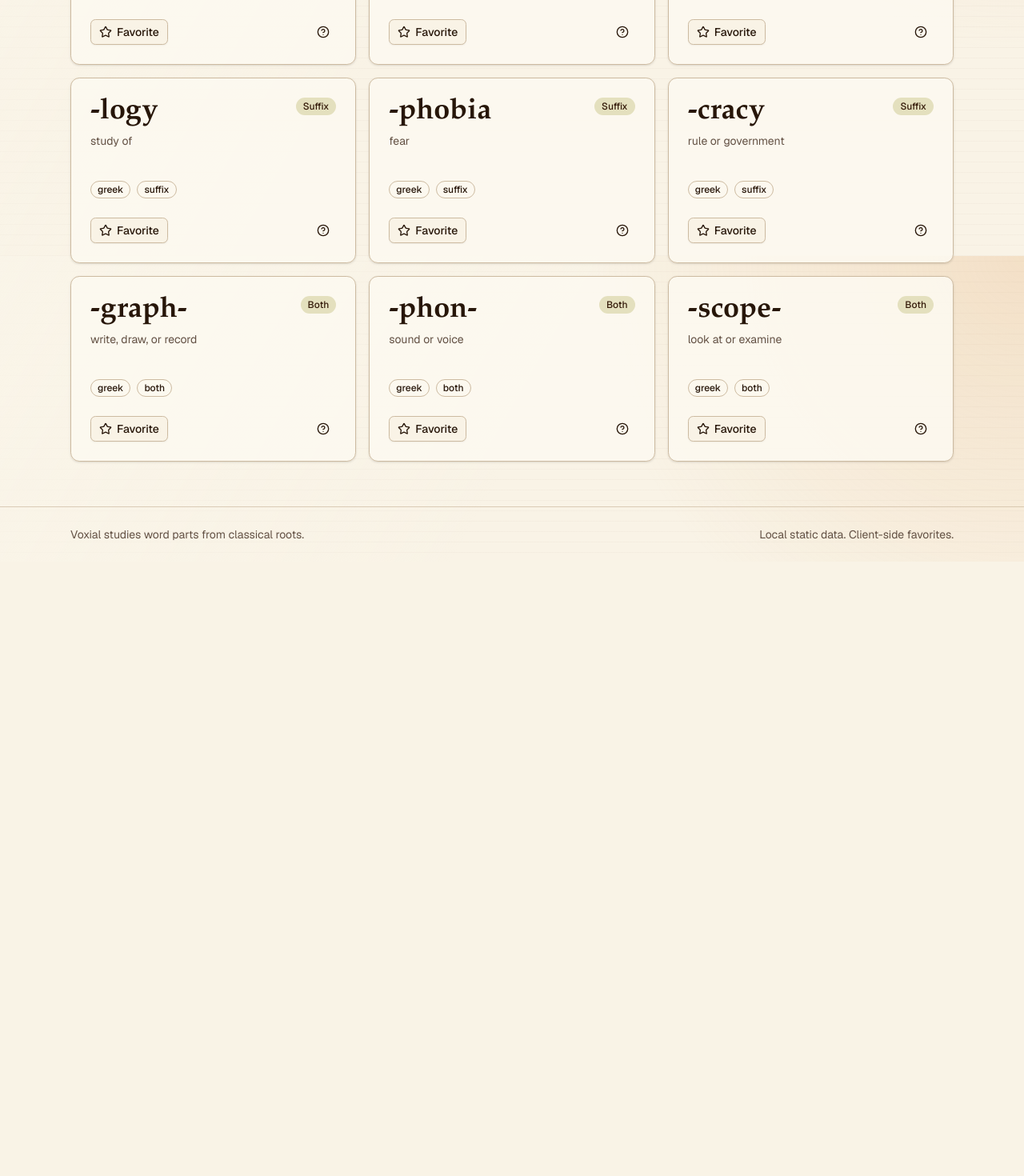
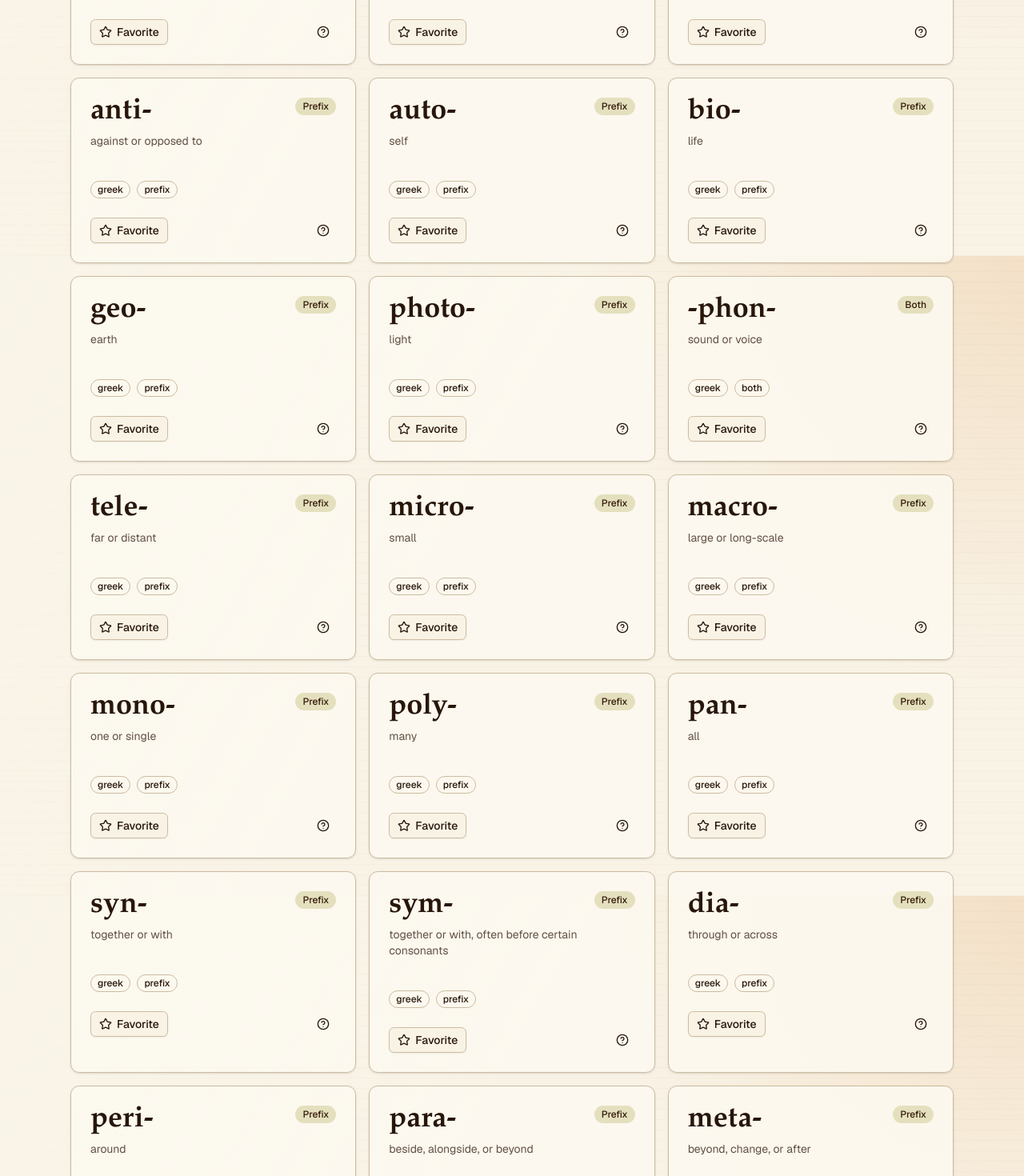
Before and after one commit to Zanny7/Voxial, a Next.js app: page /greek in a window 1280 px wide. Shown: the part 480-1950 px from the top of the page at 80% size. Before the commit the page ends 1182 px from the top, so only its background shows below. Built offline with nearby package versions, Linux system fonts and the light colour scheme.

Commit message:
VOX-17 add Greek affix dataset

```diff
--- a/src/data/affixes.ts
+++ b/src/data/affixes.ts
@@ -41,7 +41,7 @@ function defineAffix(
   };
 }
 
-export const affixes: Affix[] = [
+const greekAffixes: Affix[] = [
   defineAffix(
     "greek-hemo",
     "greek",
@@ -51,6 +51,296 @@ export const affixes: Affix[] = [
     "blood",
     "hemoglobin",
     "A blood protein that carries oxygen.",
+  ),
+  defineAffix(
+    "greek-hypo",
+    "greek",
+    "prefix",
+    "hypo",
+    "hypo-",
+    "under, below, or too little",
+    "hypothermia",
+    "A condition where body temperature is too low.",
+  ),
+  defineAffix(
+    "greek-hyper",
+    "greek",
+    "prefix",
+    "hyper",
+    "hyper-",
+    "over, beyond, or excessive",
+    "hypertension",
+    "Blood pressure that is higher than normal.",
+  ),
+  defineAffix(
+    "greek-anti",
+    "greek",
+    "prefix",
+    "anti",
+    "anti-",
+    "against or opposed to",
+    "antibiotic",
+    "A medicine that works against bacteria.",
+  ),
+  defineAffix(
+    "greek-auto",
+    "greek",
+    "prefix",
+    "auto",
+    "auto-",
+    "self",
+    "autobiography",
+    "A life story written by the person themself.",
+  ),
+  defineAffix(
+    "greek-bio",
+    "greek",
+    "prefix",
+    "bio",
+    "bio-",
+    "life",
+    "biology",
+    "The study of living things.",
+  ),
+  defineAffix(
+    "greek-geo",
+    "greek",
+    "prefix",
+    "geo",
+    "geo-",
+    "earth",
+    "geology",
+    "The study of the earth.",
+  ),
+  defineAffix(
+    "greek-photo",
+    "greek",
+    "prefix",
+    "photo",
+    "photo-",
+    "light",
+    "photograph",
+    "An image made using light.",
+  ),
+  defineAffix(
+    "greek-phon",
+    "greek",
+    "both",
+    "phon",
+    "-phon-",
+    "sound or voice",
+    "phonics",
+    "A method of learning sounds in language.",
+  ),
+  defineAffix(
+    "greek-tele",
+    "greek",
+    "prefix",
+    "tele",
+    "tele-",
+    "far or distant",
+    "telescope",
+    "An instrument for seeing distant objects.",
+  ),
+  defineAffix(
+    "greek-micro",
+    "greek",
+    "prefix",
+    "micro",
+    "micro-",
+    "small",
+    "microscope",
+    "An instrument for seeing very small things.",
+  ),
+  defineAffix(
+    "greek-macro",
+    "greek",
+    "prefix",
+    "macro",
+    "macro-",
+    "large or long-scale",
+    "macroeconomics",
+    "The study of large-scale economic systems.",
+  ),
+  defineAffix(
+    "greek-mono",
+    "greek",
+    "prefix",
+    "mono",
+    "mono-",
+    "one or single",
+    "monologue",
+    "A speech by one person.",
+  ),
+  defineAffix(
+    "greek-poly",
+    "greek",
+    "prefix",
+    "poly",
+    "poly-",
+    "many",
+    "polygon",
+    "A shape with many sides.",
+  ),
+  defineAffix(
+    "greek-pan",
+    "greek",
+    "prefix",
+    "pan",
+    "pan-",
+    "all",
+    "pandemic",
+    "A disease outbreak spread across many places or people.",
+  ),
+  defineAffix(
+    "greek-syn",
+    "greek",
+    "prefix",
+    "syn",
+    "syn-",
+    "together or with",
+    "synchronize",
+    "To make things happen at the same time.",
+  ),
+  defineAffix(
+    "greek-sym",
+    "greek",
+    "prefix",
+    "sym",
+    "sym-",
+    "together or with, often before certain consonants",
+    "symmetry",
+    "Balanced parts that fit together.",
+  ),
+  defineAffix(
+    "greek-dia",
+    "greek",
+    "prefix",
+    "dia",
+    "dia-",
+    "through or across",
+    "diameter",
+    "A line passing through the center of a circle.",
+  ),
+  defineAffix(
+    "greek-peri",
+    "greek",
+    "prefix",
+    "peri",
+    "peri-",
+    "around",
+    "perimeter",
+    "The distance around a shape.",
+  ),
+  defineAffix(
+    "greek-para",
+    "greek",
+    "prefix",
+    "para",
+    "para-",
+    "beside, alongside, or beyond",
+    "parallel",
+    "Lines running beside each other without meeting.",
+  ),
+  defineAffix(
+    "greek-meta",
+    "greek",
+    "prefix",
+    "meta",
+    "meta-",
+    "beyond, change, or after",
+    "metamorphosis",
+    "A change of form.",
+  ),
+  defineAffix(
+    "greek-ana",
+    "greek",
+    "prefix",
+    "ana",
+    "ana-",
+    "up, back, or again",
+    "analogy",
+    "A comparison that brings ideas back to a similar pattern.",
+  ),
+  defineAffix(
+    "greek-cata",
+    "greek",
+    "prefix",
+    "cata",
+    "cata-",
+    "down",
+    "catastrophe",
+    "A sudden downfall or disastrous event.",
+  ),
+  defineAffix(
+    "greek-dys",
+    "greek",
+    "prefix",
+    "dys",
+    "dys-",
+    "bad, difficult, or impaired",
+    "dysfunction",
+    "Something not working properly.",
+  ),
+  defineAffix(
+    "greek-eu",
+    "greek",
+    "prefix",
+    "eu",
+    "eu-",
+    "good or well",
+    "eulogy",
+    "A speech of praise, often for someone who has died.",
+  ),
+  defineAffix(
+    "greek-pseudo",
+    "greek",
+    "prefix",
+    "pseudo",
+    "pseudo-",
+    "false",
+    "pseudonym",
+    "A false or assumed name.",
+  ),
+  defineAffix(
+    "greek-crypt",
+    "greek",
+    "both",
+    "crypt",
+    "-crypt-",
+    "hidden",
+    "cryptic",
+    "Having a hidden or unclear meaning.",
+  ),
+  defineAffix(
+    "greek-neo",
+    "greek",
+    "prefix",
+    "neo",
+    "neo-",
+    "new",
+    "neonatal",
+    "Relating to newborn babies.",
+  ),
+  defineAffix(
+    "greek-paleo",
+    "greek",
+    "prefix",
+    "paleo",
+    "paleo-",
+    "ancient or old",
+    "paleontology",
+    "The study of ancient life through fossils.",
+  ),
+  defineAffix(
+    "greek-hydro",
+    "greek",
+    "prefix",
+    "hydro",
+    "hydro-",
+    "water",
+    "hydration",
+    "The process of adding or absorbing water.",
   ),
   defineAffix(
     "greek-thermo",
@@ -73,14 +363,64 @@ export const affixes: Affix[] = [
     "The arrangement of events in time order.",
   ),
   defineAffix(
-    "greek-logy",
+    "greek-psych",
     "greek",
-    "suffix",
-    "logy",
-    "-logy",
-    "study of",
-    "biology",
-    "The study of life.",
+    "both",
+    "psych",
+    "-psych-",
+    "mind",
+    "psychology",
+    "The study of the mind and behavior.",
+  ),
+  defineAffix(
+    "greek-anthrop",
+    "greek",
+    "both",
+    "anthrop",
+    "-anthrop-",
+    "human",
+    "anthropology",
+    "The study of humans and human societies.",
+  ),
+  defineAffix(
+    "greek-dem",
+    "greek",
+    "both",
+    "dem",
+    "-dem-",
+    "people",
+    "democracy",
+    "Government by the people.",
+  ),
+  defineAffix(
+    "greek-morph",
+    "greek",
+    "both",
+    "morph",
+    "-morph-",
+    "form or shape",
+    "morphology",
+    "The study of form or structure.",
+  ),
+  defineAffix(
+    "greek-path",
+    "greek",
+    "both",
+    "path",
+    "-path-",
+    "feeling, suffering, or disease",
+    "pathology",
+    "The study of disease.",
+  ),
+  defineAffix(
+    "greek-phil",
+    "greek",
+    "both",
+    "phil",
+    "-phil-",
+    "love or fondness",
+    "philosophy",
+    "Love of wisdom.",
   ),
   defineAffix(
     "greek-phobia",
@@ -93,16 +433,6 @@ export const affixes: Affix[] = [
     "An intense fear of something.",
   ),
   defineAffix(
-    "greek-cracy",
-    "greek",
-    "suffix",
-    "cracy",
-    "-cracy",
-    "rule or government",
-    "democracy",
-    "Rule by the people.",
-  ),
-  defineAffix(
     "greek-graph",
     "greek",
     "both",
@@ -113,14 +443,14 @@ export const affixes: Affix[] = [
     "Related to writing, drawing, or visual representation.",
   ),
   defineAffix(
-    "greek-phon",
+    "greek-gram",
     "greek",
     "both",
-    "phon",
-    "-phon-",
-    "sound or voice",
-    "phonics",
-    "A method of learning sounds in language.",
+    "gram",
+    "-gram-",
+    "something written or recorded",
+    "telegram",
+    "A message sent over a distance.",
   ),
   defineAffix(
     "greek-scope",
@@ -132,6 +462,89 @@ export const affixes: Affix[] = [
     "microscope",
     "A tool used to look at tiny things.",
   ),
+  defineAffix(
+    "greek-logy",
+    "greek",
+    "suffix",
+    "logy",
+    "-logy",
+    "study of",
+    "biology",
+    "The study of life.",
+  ),
+  defineAffix(
+    "greek-phile",
+    "greek",
+    "suffix",
+    "phile",
+    "-phile",
+    "lover of or one who likes",
+    "bibliophile",
+    "A person who loves books.",
+  ),
+  defineAffix(
+    "greek-phobe",
+    "greek",
+    "suffix",
+    "phobe",
+    "-phobe",
+    "one who fears or dislikes",
+    "arachnophobe",
+    "A person who fears spiders.",
+  ),
+  defineAffix(
+    "greek-cracy",
+    "greek",
+    "suffix",
+    "cracy",
+    "-cracy",
+    "rule or government",
+    "democracy",
+    "Rule by the people.",
+  ),
+  defineAffix(
+    "greek-mania",
+    "greek",
+    "suffix",
+    "mania",
+    "-mania",
+    "intense enthusiasm or obsession",
+    "bibliomania",
+    "An extreme enthusiasm for books.",
+  ),
+  defineAffix(
+    "greek-meter",
+    "greek",
+    "suffix",
+    "meter",
+    "-meter",
+    "measure or measuring device",
+    "thermometer",
+    "A device that measures temperature.",
+  ),
+  defineAffix(
+    "greek-scope-suffix",
+    "greek",
+    "suffix",
+    "scope",
+    "-scope",
+    "instrument for viewing",
+    "telescope",
+    "An instrument for viewing distant objects.",
+  ),
+  defineAffix(
+    "greek-graph-suffix",
+    "greek",
+    "suffix",
+    "graph",
+    "-graph",
+    "writing, recording, or instrument that records",
+    "seismograph",
+    "An instrument that records earthquakes.",
+  ),
+];
+
+const latinAffixes: Affix[] = [
   defineAffix(
     "latin-sub",
     "latin",
@@ -224,6 +637,8 @@ export const affixes: Affix[] = [
   ),
 ];
 
+export const affixes: Affix[] = [...greekAffixes, ...latinAffixes];
+
 export function getAffixesByOrigin(origin: AffixOrigin) {
   return affixes.filter((affix) => affix.origin === origin);
 }
```
